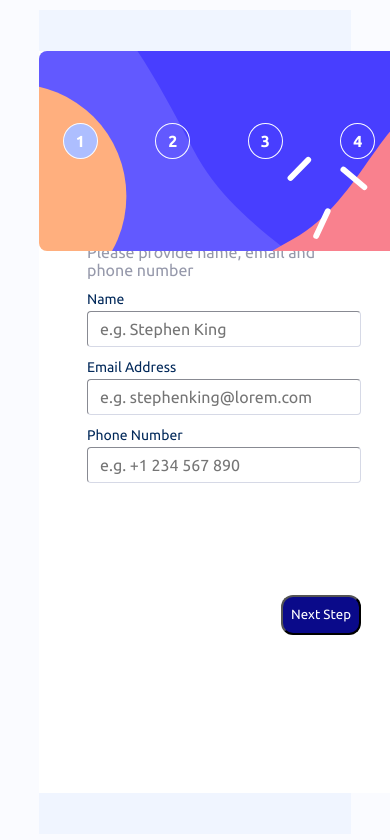
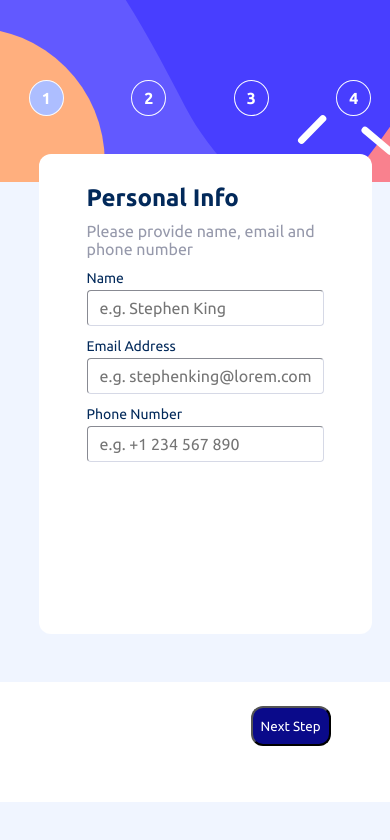
Before and after one commit to beqston/Multii-Step-Form-React-ts, a React (Vite) app: page / in a window 390 px wide. Shown: the top 840 px of the page. Built offline with nearby package versions, Linux system fonts and the light colour scheme.

Commit message:
add mobile desing

```diff
--- a/src/App.css
+++ b/src/App.css
@@ -1,7 +1,6 @@
 .form-main-container{
   width: 100%;
   display: grid;
-  grid-template-rows: 1fr;
   grid-template-columns: 1fr;
   place-items: center;
   min-height: 100vh;
@@ -9,19 +8,19 @@
 }
 .form-main-container .form-cnt{
   width: 80%;
-  height: fit-content;
+  height:90% ;
   background-color: var(--blue100);
   display: grid;
   place-items: center;
 }
 
-.step-cnt{
+.step-content-cnt{
   background-color: var(--white);
   width: 80%;
   display: grid;
-  grid-template-columns: 4fr 7fr;
+  grid-template-columns: 3fr 7fr;
   padding: 20px;
-  height: 90%;
+  min-height: 90%;
   padding-bottom: 0px;
 }
 
@@ -51,6 +50,10 @@ button{
   height: 40px;
   display: flex;
   justify-content: space-between;
+  position: absolute;
+  width: 90%;
+  bottom: 7%;
+  right: 20px;
 }
 
 .prev-next-cnt .next{
@@ -58,20 +61,41 @@ button{
   color:var(--white) ;
   padding: 8px;
   border-radius: 12px;
+  margin-right: 7%;
 }
 
 .hidden{
-visibility: hidden;
+  visibility: hidden;
 }
 
 @media screen and (max-width: 1024px){
-  .step-cnt{
+  .form-main-container .form-cnt{
+  width: 100%;
+  height:100svh;
+  position: relative;
+  top: 0;
+}
+.prev-next-cnt{
+  display: flex;
+  position: absolute;
+  width: 90%;
+  bottom: -7rem;
+  right: 20px;
+}
+
+.form-content-cnt{
+  padding: 20px;
+  position: relative;
+  top: -120px;
+  background-color: var(--blue100);
+  padding-bottom: 0;
+}
+  .step-content-cnt{
     width: 100%;
+    height: 80%;
     grid-template-columns: 1fr;
     grid-template-rows: 1fr 3fr;
     padding: 0px;
+  }
 
-  }
-  .form-main-container .form-cnt{
-  }
 }
--- a/src/App.tsx
+++ b/src/App.tsx
@@ -20,8 +20,9 @@ function App() {
   return (
     <div className='form-main-container'>
       <div className='form-cnt'>
-        <div className='step-cnt'>
+        <div className='step-content-cnt'>
           <Step step={step} />
+          <div className='form-content-cnt'>
             <Activity mode={step==1? 'visible':'hidden'}>
                 <PersonalInfo step={step} setStep={setStep} />
             </Activity>
@@ -38,6 +39,8 @@ function App() {
                 <ThanckYou />
             </Activity>
           </div>
+
+        </div>
       </div>
     </div>
   )
--- a/src/Components/PreviusNext.tsx
+++ b/src/Components/PreviusNext.tsx
@@ -10,7 +10,8 @@ export default function PreviusNext({step, setStep, handleCheckForm}:PreviusNext
     return(
         <div className="prev-next-cnt">
             <button onClick={handlePrev} className={`${step==1?'hidden':'back'}`}>Go Back</button>
-            <button onClick={handleCheckForm} className='next'>Next Step</button>
+            {step < 4 && <button onClick={handleCheckForm} className='next'>Next Step</button>}
+            {step > 3 &&<button onClick={handleCheckForm} className='next'>Confirm</button>}
         </div>
     )
 }
--- a/src/assets/styles/personal-info.css
+++ b/src/assets/styles/personal-info.css
@@ -1,5 +1,8 @@
 .personal-info{
     padding: 30px 48px;
+    min-height: 80%;
+    margin-bottom: 20px;
+    position: relative;
 }
 
 .personal-info form{
@@ -9,7 +12,6 @@
 }
 .personal-info form  .input-cnt{
     margin-top: 12px;
-    position: relative;
 }
 .personal-info form .last-input-cnt{
     padding-bottom: 7rem;
@@ -33,13 +35,25 @@
     outline-color:var(--blue950) ;
     border-color: var(--purple600);
 }
+
 .error{
     color: red;
     position: absolute;
-    right: 10px;
+    right: 8%;
     padding-bottom: 4px;
 }
 
 @media screen and (max-width: 1024px){
-
+    .personal-info{
+        width: 90%;
+        height: 480px;
+        z-index: 20;
+        display: block;
+        background-color: var(--white);
+        margin: auto;
+        position: static;
+        z-index: 200;
+        transform: translateY(-3rem);
+        border-radius: 12px;
+    }
 }
--- a/src/assets/styles/select-plan.css
+++ b/src/assets/styles/select-plan.css
@@ -2,6 +2,7 @@
     width: 100%;
     height: 100%;
     padding: 30px 48px;
+    position: relative;
 }
 
 .select-hero-cnt{
@@ -61,3 +62,18 @@
     font-size: 14px;
     color: var(--blue950);
 }
+
+@media screen and (max-width: 1024px){
+    .select-plan{
+        width: 90%;
+        height: 480px;
+        z-index: 20;
+        display: block;
+        background-color: var(--white);
+        margin: auto;
+        position: static;
+        z-index: 200;
+        transform: translateY(-3rem);
+        border-radius: 12px;
+    }
+}
--- a/src/assets/styles/step.css
+++ b/src/assets/styles/step.css
@@ -1,34 +1,34 @@
 .step-count-cnt{
-  height: 80%;
+  min-height: 80%;
   border-radius: 8px;
   padding: 8px;
-  position: relative;
   background-image: url('../images/bg-sidebar-desktop.svg');
-  background-size: contain;
+  background-size: cover;
   background-repeat: no-repeat;
   overflow: hidden;
+  margin-bottom: 20px;
 }
 .step-mb{
   display: none;
 }
 @media screen and (max-width: 1024px){
 .step-count-cnt{
-  height: fit-content;
+  display: flex;
   width: 100%;
+  height: 240px;
   padding: 0px;
   background-image: url('../images/bg-sidebar-mobile.svg');
   background-size: cover;
+  transform: translateY(-54px);
 }
   .step-desctop{
     display: none;
   }
-  .step-count-cnt{
-    display: flex;
-  }
+
   .step-mb{
     display: flex;
     width: 100%;
     justify-content: center;
-    height: 200px;
+    height: 240px;
   }
 }
--- a/src/assets/styles/thanck-yoy.css
+++ b/src/assets/styles/thanck-yoy.css
@@ -12,3 +12,17 @@
 .finish-service-cnt p{
     text-align: center;
 }
+
+@media screen and (max-width: 1024px){
+    .finish-service-cnt{
+        width: 90%;
+        height: 480px;
+        z-index: 20;
+        background-color: var(--white);
+        margin: auto;
+        position: static;
+        z-index: 200;
+        transform: translateY(-3rem);
+        border-radius: 12px;
+    }
+}
```
Lines whose indentation alone changed are shown as unchanged.
